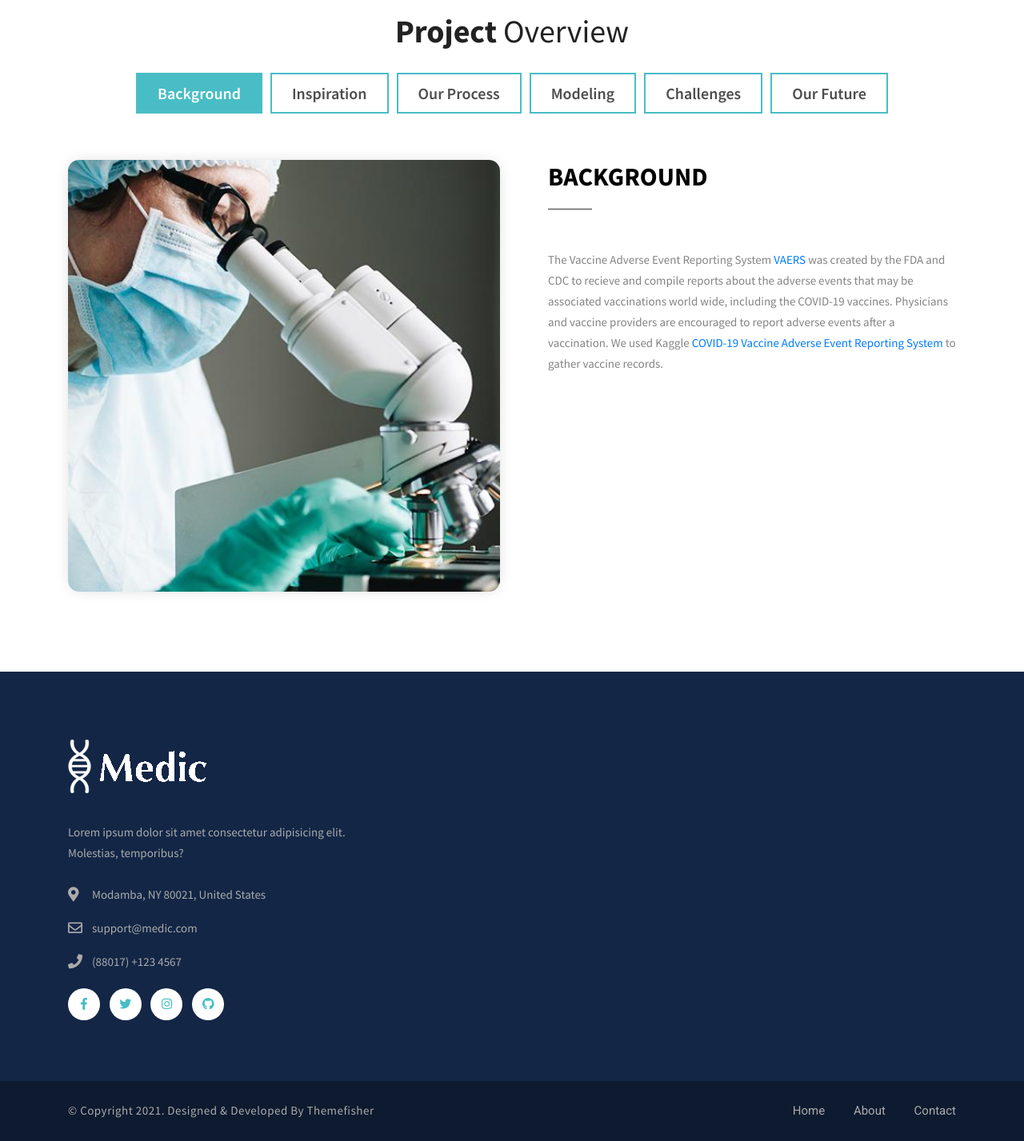
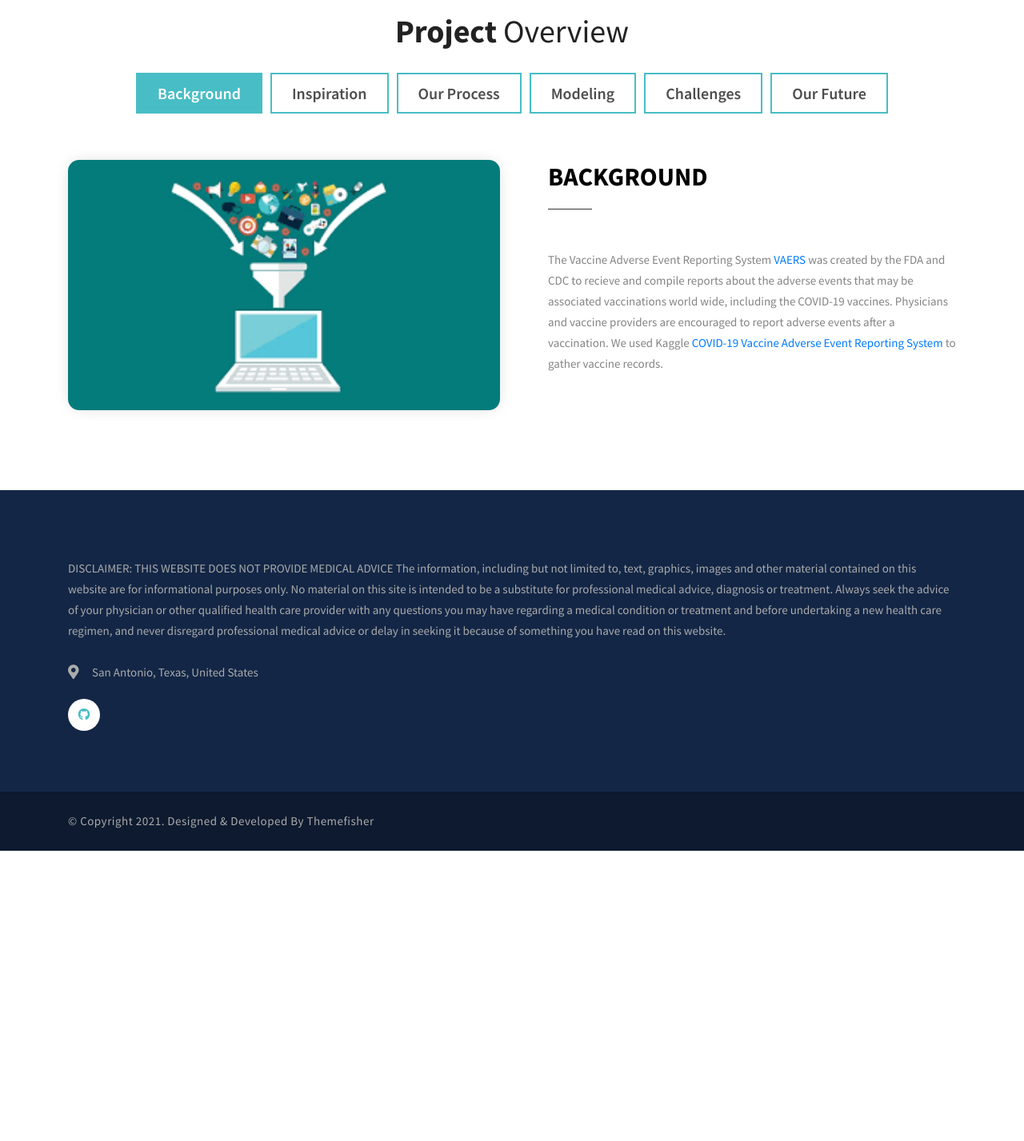
Before and after one commit to taylorsyde/Vaccine_Side_Effect_Predictor, a Flask app: page / in a window 1280 px wide. Shown: the part 795-2222 px from the top of the page at 80% size. After the commit the page ends 1859 px from the top, so only its background shows below. Run offline with Flask 2, Linux system fonts and the light colour scheme; some libraries are stand-ins or nearby versions.

Commit message:
final commit

```diff
--- a/templates/index.html
+++ b/templates/index.html
@@ -249,7 +249,7 @@ header top-->
             <div class="service-box tab-pane fade show active" id="dormitory">
               <div class="row">
                 <div class="col-lg-6">
-                  <img loading="lazy" class="img-fluid" src="../static/images/services/service-one.jpg" alt="service-image">
+                  <img loading="lazy" class="img-fluid" src="../static/images/home/background.png" alt="service-image">
                 </div>
                 <div class="col-lg-6">
                   <div class="contents">
@@ -302,7 +302,7 @@ header top-->
             <div class="service-box tab-pane fade" id="sonogram">
               <div class="row">
                 <div class="col-lg-6">
-                  <img loading="lazy" class="img-fluid" src="../static/images/home/" alt="service-image">
+                  <img loading="lazy" class="img-fluid" src="../static/images/home/team.jpg" alt="service-image">
                 </div>
                 <div class="col-lg-6">
                   <div class="contents">
@@ -340,7 +340,7 @@ header top-->
             <div class="service-box tab-pane fade" id="x-ray">
               <div class="row">
                 <div class="col-lg-6">
-                  <img loading="lazy" class="img-fluid" src="../static/images/services/service-four.jpg" alt="service-image">
+                  <img loading="lazy" class="img-fluid" src="../static/images/home/ml.png" alt="service-image">
                 </div>
                 <div class="col-lg-6">
                   <div class="contents">
@@ -363,7 +363,7 @@ header top-->
             <div class="service-box tab-pane fade" id="diagnostic">
               <div class="row">
                 <div class="col-lg-6">
-                  <img loading="lazy" class="img-fluid" src="images/services/service-five.jpg" alt="service-image">
+                  <img loading="lazy" class="img-fluid" src="../static/images/home/chal.jpg" alt="service-image">
                 </div>
                 <div class="col-lg-6">
                   <div class="contents">
@@ -395,7 +395,7 @@ header top-->
             <div class="service-box tab-pane fade" id="future">
               <div class="row">
                 <div class="col-lg-6">
-                  <img loading="lazy" class="img-fluid" src="images/services/service-five.jpg" alt="service-image">
+                  <img loading="lazy" class="img-fluid" src="../static/images/home/future.jpg" alt="service-image">
                 </div>
                 <div class="col-lg-6">
                   <div class="contents">
@@ -443,37 +443,27 @@ header top-->
   <div class="footer-top">
     <div class="container">
       <div class="row justify-content-between">
-        <div class="col-lg-4 mb-5 mb-lg-0">
+        <div class="col-12 mb-5 mb-lg-0">
           <div class="about-widget">
-            <div class="footer-logo">
-              <figure>
-                <a href="index.html">
-                  <img loading="lazy" class="img-fluid" src="images/logo-2.png" alt="medic">
-                </a>
-              </figure>
-            </div>
-            <p>Lorem ipsum dolor sit amet consectetur adipisicing elit. Molestias, temporibus?</p>
+            <p>DISCLAIMER: THIS WEBSITE DOES NOT PROVIDE MEDICAL ADVICE
+              The information, including but not limited to, text, graphics,
+              images and other material contained on this website are for
+              informational purposes only. No material on this site is intended
+              to be a substitute for professional medical advice, diagnosis or
+              treatment. Always seek the advice of your physician or other
+              qualified health care provider with any questions you may have
+              regarding a medical condition or treatment and before undertaking
+              a new health care regimen, and never disregard professional medical
+              advice or delay in seeking it because of something you have read on
+              this website.</p>
             <ul class="location-link">
               <li class="item">
                 <i class="fas fa-map-marker-alt"></i>
-                <p>Modamba, NY 80021, United States</p>
-              </li>
-              <li class="item">
-                <i class="far fa-envelope" aria-hidden="true"></i>
-                <a href="mailto:support@medic.com">
-                  <p>support@medic.com</p>
-                </a>
-              </li>
-              <li class="item">
-                <i class="fas fa-phone" aria-hidden="true"></i>
-                <p>(88017) +123 4567</p>
+                <p> San Antonio, Texas, United States</p>
               </li>
             </ul>
             <ul class="list-inline social-icons">
-              <li class="list-inline-item"><a href="https://facebook.com/themefisher" aria-label="facebook"><i class="fab fa-facebook-f"></i></a></li>
-              <li class="list-inline-item"><a href="https://twitter.com/themefisher" aria-label="twitter"><i class="fab fa-twitter"></i></a></li>
-              <li class="list-inline-item"><a href="https://instagram.com/themefisher" aria-label="instagram"><i class="fab fa-instagram"></i></a></li>
-              <li class="list-inline-item"><a href="https://github.com/themefisher" aria-label="github"><i class="fab fa-github"></i></a></li>
+              <li class="list-inline-item"><a href="https://github.com/taylorsyde/Vaccine_Side_Effect_Predictor" aria-label="github"><i class="fab fa-github"></i></a></li>
             </ul>
           </div>
         </div>
@@ -485,17 +475,6 @@ header top-->
       <div class="copyright-text">
         <p>&copy; Copyright 2021. Designed &amp; Developed by <a href="https://themefisher.com/">Themefisher</a></p>
       </div>
-      <ul class="footer-bottom-link">
-        <li>
-          <a href="index.html">Home</a>
-        </li>
-        <li>
-          <a href="about.html">About</a>
-        </li>
-        <li>
-          <a href="contact.html">Contact</a>
-        </li>
-      </ul>
     </div>
   </div>
 </footer>
```
Also changed, not shown: templates/team.html (+6 -4 lines), static/images/home/background.png (added), static/images/home/chal.jpg (added), static/images/home/future.jpg (added), static/images/home/ml.png (added).
